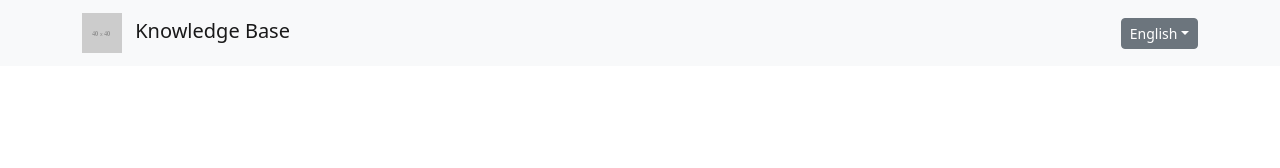
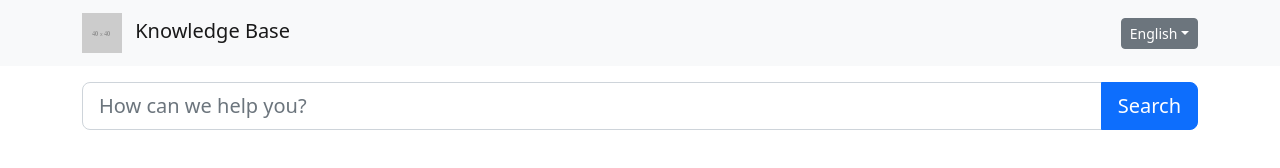
Before and after one commit to chamaxx9zp/KnowledgeBase, a plain HTML site: page index.html in a window 1280 px wide. Drawn offline with Linux system fonts and the light colour scheme.

Commit message:
form added

```diff
--- a/index.html
+++ b/index.html
@@ -20,6 +20,16 @@
 				</div>
 			</div>
 		</nav>
+		<main>
+			<div class="container mt-3 mb-5">
+				<form class="mb-5">
+					<div class="input-group input-group-lg">
+						<input type="search" name="search" class="form-control" id="search" placeholder="How can we help you?" aria-label="Search for..." aria-describedby="buttonSearch">
+						<button type="submit" class="btn btn-primary" id="buttonSearch">Search</button>
+					</div>
+				</form>
+			</div>
+		</main>
 		<script src="js/bootstrap.bundle.min.js"></script>
 	</body>
 </html>
```
